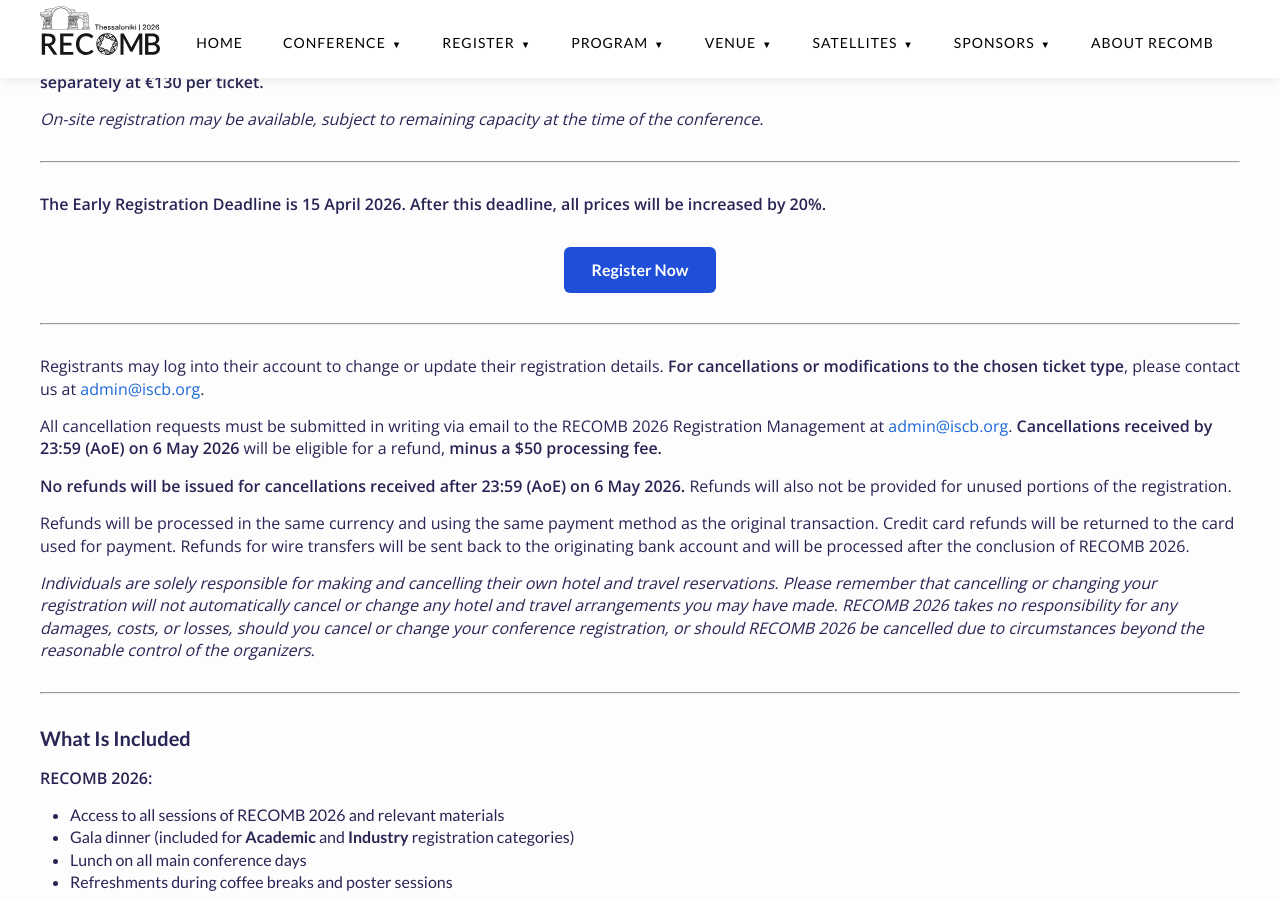
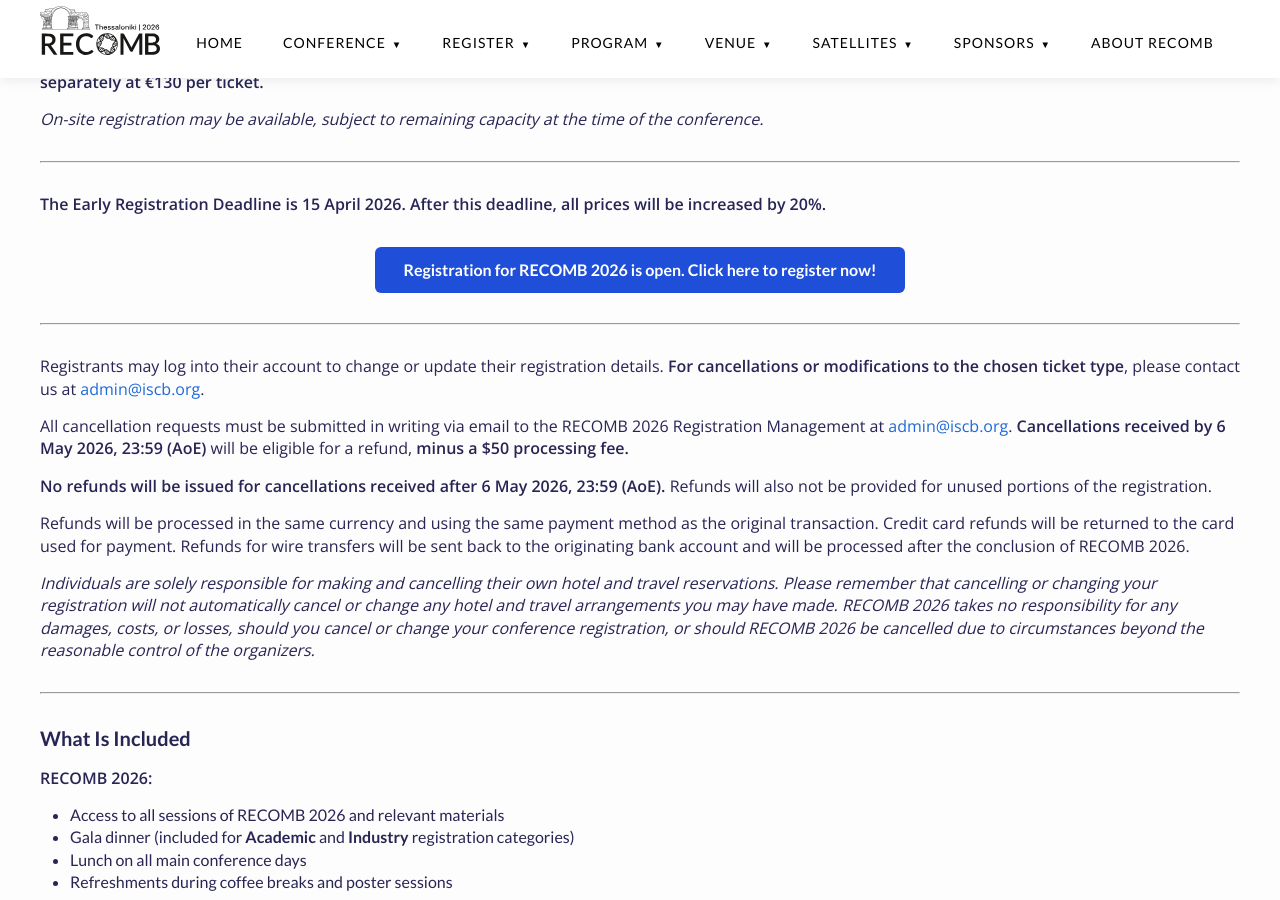
Before and after one commit to recomb-conference/recomb2026, a Jekyll site: the page built from how_to_register.md, in a window 1280 px wide and 900 px high, scrolled down 572 px. Built offline with Jekyll 4.4.1, drawn with Linux system fonts in a browser that asks for light colours; nearby versions of some CDN libraries; some of the changed text lies outside the part shown.

Commit message:
Update how_to_register.md

```diff
--- a/how_to_register.md
+++ b/how_to_register.md
@@ -35,7 +35,7 @@
        text-decoration: none;
        border-radius: 6px;
      ">
-    Register Now
+    Registration for RECOMB 2026 is open. Click here to register now!
   </a>
 </div>
 
@@ -43,9 +43,9 @@
 
 Registrants may log into their account to change or update their registration details. **For cancellations or modifications to the chosen ticket type**, please contact us at [admin@iscb.org](mailto:{info@recombconf.org).
 
-All cancellation requests must be submitted in writing via email to the RECOMB 2026 Registration Management at [admin@iscb.org](mailto:{info@recombconf.org). **Cancellations received by 23:59 (AoE) on 6 May 2026** will be eligible for a refund, **minus a $50 processing fee.**
+All cancellation requests must be submitted in writing via email to the RECOMB 2026 Registration Management at [admin@iscb.org](mailto:{info@recombconf.org). **Cancellations received by 6 May 2026, 23:59 (AoE)** will be eligible for a refund, **minus a $50 processing fee.**
 
-**No refunds will be issued for cancellations received after 23:59 (AoE) on 6 May 2026.** Refunds will also not be provided for unused portions of the registration.
+**No refunds will be issued for cancellations received after 6 May 2026, 23:59 (AoE).** Refunds will also not be provided for unused portions of the registration.
 
 Refunds will be processed in the same currency and using the same payment method as the original transaction. Credit card refunds will be returned to the card used for payment. Refunds for wire transfers will be sent back to the originating bank account and will be processed after the conclusion of RECOMB 2026.
 
@@ -97,9 +97,9 @@
 
 ---
 
-**Early Online Registration Deadline:** 23:59 (AoE) on 15 April 2026
+**Early Online Registration Deadline:** 15 April 2026, 23:59 (AoE)
 
-**Late Online Registration Deadline:** 23:59 (AoE) on 22 May 2026
+**Late Online Registration Deadline:** 22 May 2026, 23:59 (AoE)
 
 *Please note that wire transfer payments will only be accepted until 10 May 2026. Credit card payments will remain available after this date.*
 
@@ -115,6 +115,6 @@
        text-decoration: none;
        border-radius: 6px;
      ">
-    Register Now
+    Registration for RECOMB 2026 is open. Click here to register now!
   </a>
 </div>
```
